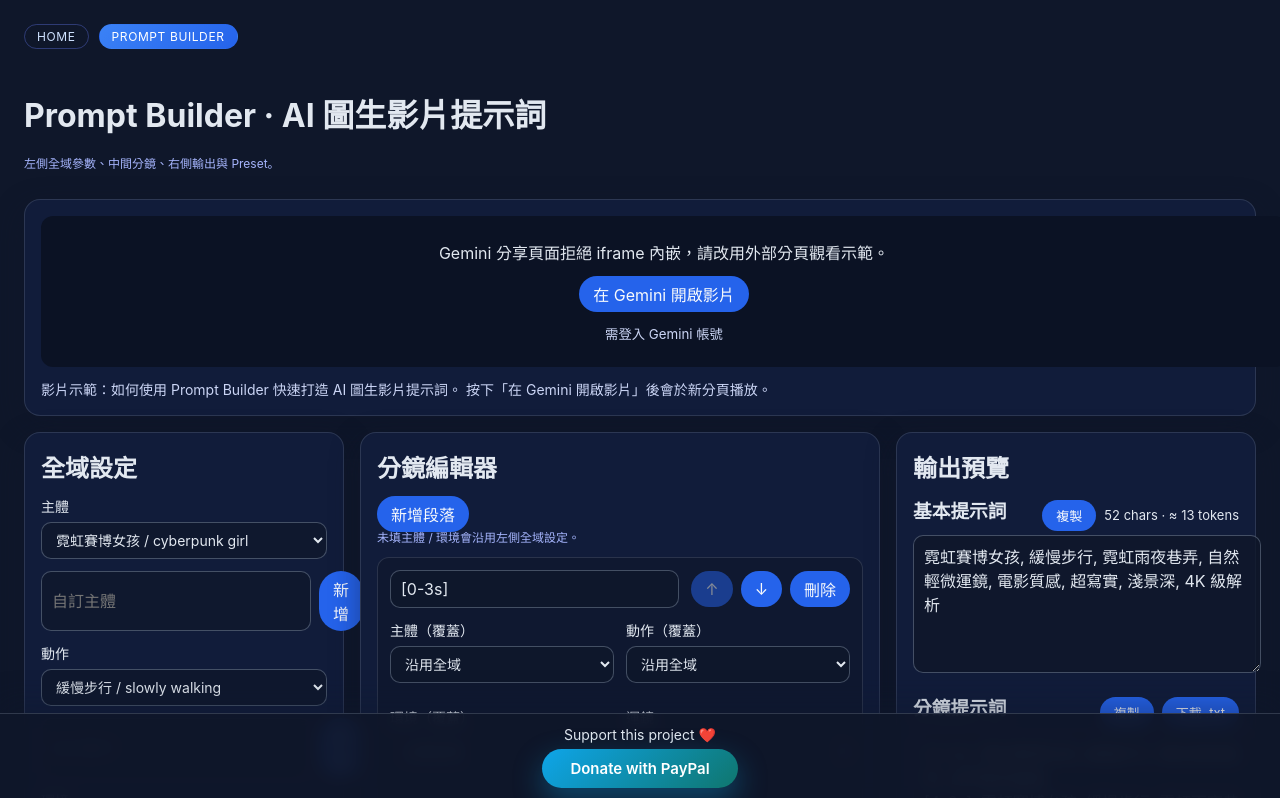
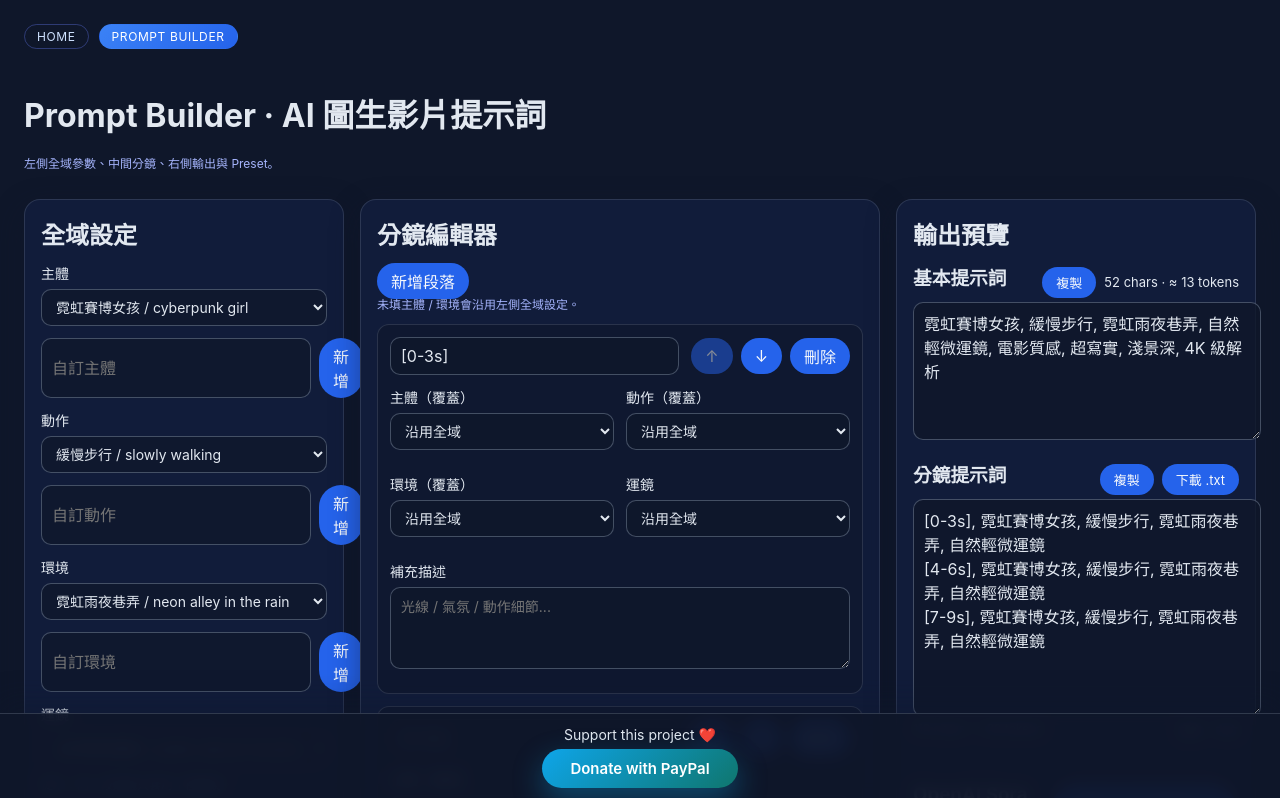
Before and after one commit to mavicair2tw/PromptBuilder, a React (Vite) app: page / in a window 1280 px wide. Shown: the top 798 px of the page. Built offline with nearby package versions, Linux system fonts and the light colour scheme.

Commit message:
Remove Gemini demo section

```diff
--- a/src/App.tsx
+++ b/src/App.tsx
@@ -49,7 +49,6 @@
   resolution: '720p'
 };
 
-const DEMO_VIDEO_URL = 'https://gemini.google.com/share/08603c7079e6';
 const MAX_SORA_POLL_MS = 3 * 60 * 1000;
 
 const sampleSnapshots: { name: string; snapshot: BuilderSnapshot }[] = [
@@ -275,10 +274,6 @@
     URL.revokeObjectURL(url);
   };
 
-  const openDemoVideo = () => {
-    window.open(DEMO_VIDEO_URL, '_blank', 'noopener,noreferrer');
-  };
-
   const updateSoraConfig = (patch: Partial<SoraConfig>) => {
     setSoraConfig(prev => ({ ...prev, ...patch }));
   };
@@ -449,20 +444,6 @@
         <p className="hint">左側全域參數、中間分鏡、右側輸出與 Preset。</p>
       </header>
 
-      <section className="panel demo-video">
-        <div className="video-frame demo-placeholder">
-          <p>Gemini 分享頁面拒絕 iframe 內嵌，請改用外部分頁觀看示範。</p>
-          <button type="button" onClick={openDemoVideo}>
-            在 Gemini 開啟影片
-          </button>
-          <small>需登入 Gemini 帳號</small>
-        </div>
-        <p className="demo-caption">
-          影片示範：如何使用 Prompt Builder 快速打造 AI 圖生影片提示詞。
-          按下「在 Gemini 開啟影片」後會於新分頁播放。
-        </p>
-      </section>
-
       <div className="layout">
         <Sidebar
           options={{
--- a/src/styles/App.css
+++ b/src/styles/App.css
@@ -65,58 +65,6 @@
 .panel h2,
 .panel h3 {
   margin: 0 0 12px;
-}
-
-.demo-video {
-  display: flex;
-  flex-direction: column;
-  gap: 12px;
-}
-
-.video-frame {
-  position: relative;
-  width: 100%;
-  padding-top: 56.25%;
-  border-radius: 12px;
-  overflow: hidden;
-  background: #0b1224;
-}
-
-.video-frame iframe {
-  position: absolute;
-  inset: 0;
-  width: 100%;
-  height: 100%;
-  border: 0;
-}
-
-.demo-placeholder {
-  display: flex;
-  flex-direction: column;
-  justify-content: center;
-  align-items: center;
-  gap: 12px;
-  text-align: center;
-  padding: 24px;
-}
-
-.demo-placeholder p {
-  margin: 0;
-}
-
-.demo-placeholder small {
-  color: #cbd5f5;
-}
-
-.demo-caption {
-  margin: 0;
-  font-size: 14px;
-  color: #cbd5f5;
-}
-
-.demo-caption a {
-  color: #60a5fa;
-  text-decoration: underline;
 }
 
 label {
```
